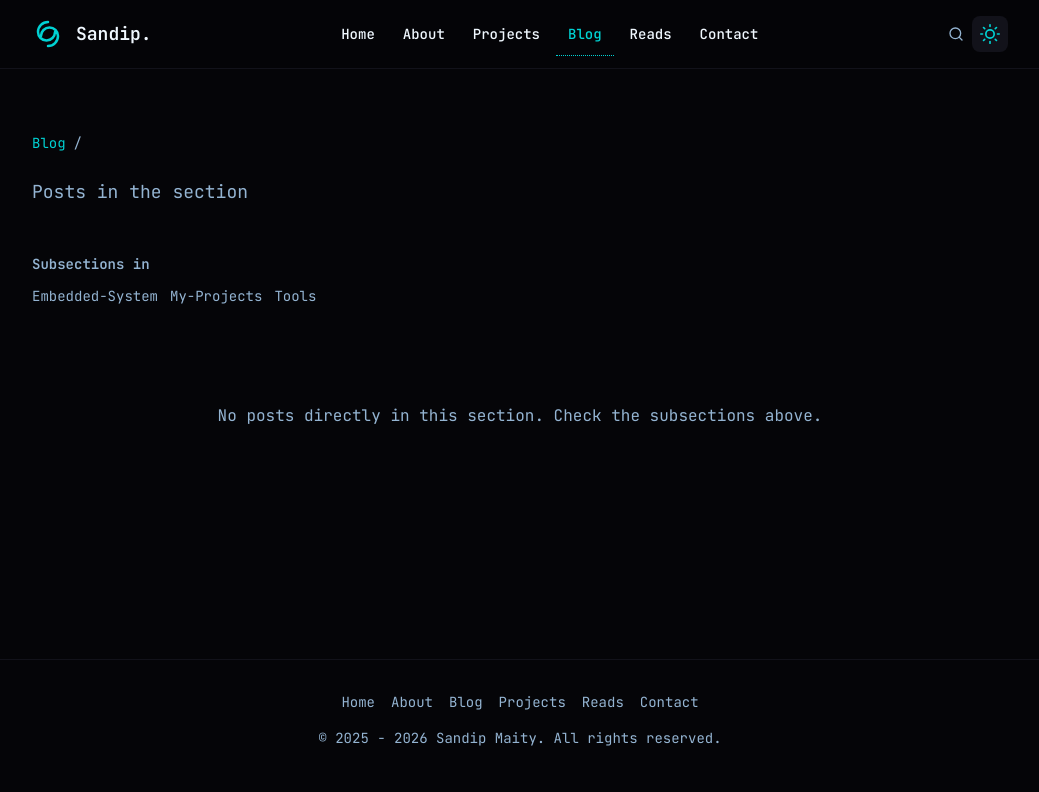
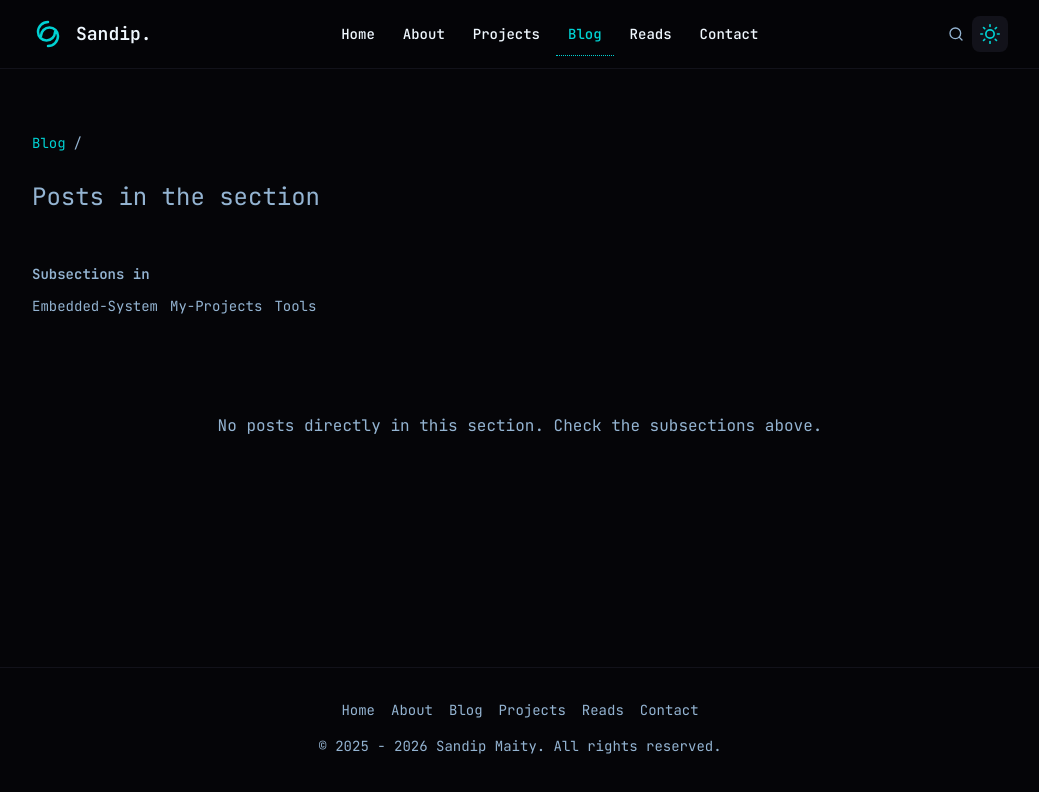
Before and after one commit to iam-sandipmaity/sandip, a Next.js app: page /blog in a window 1280 px wide. Shown: the top 792 px of the page, without its empty margins (120-1159 px from the left). Built offline with nearby package versions, Linux system fonts and the light colour scheme.

Commit message:
Update blog post: increase font sizes, add font-mono to MDX content

```diff
--- a/app/blog/[...slug]/page.tsx
+++ b/app/blog/[...slug]/page.tsx
@@ -103,7 +103,7 @@ export default async function BlogPostPage({ params }: BlogPostPageProps) {
             <article className="max-w-3xl mx-auto px-6 py-16">
                 {/* Breadcrumb Navigation */}
                 <div className="mb-6">
-                    <div className="font-mono flex items-center gap-2 text-sm text-muted">
+                    <div className="font-mono flex items-center gap-2 text-base text-muted">
                         <Link
                             href="/blog"
                             className="hover:text-accent-teal transition-colors"
@@ -130,7 +130,7 @@ export default async function BlogPostPage({ params }: BlogPostPageProps) {
 
                 {/* Post Header */}
                 <header className="mb-12">
-                    <time className="text-sm text-muted font-mono mb-4 block">
+                    <time className="text-base text-muted font-mono mb-4 block">
                         {new Date(post.date).toLocaleDateString('en-US', {
                             year: 'numeric',
                             month: 'long',
@@ -208,7 +208,7 @@ export default async function BlogPostPage({ params }: BlogPostPageProps) {
                     <h1 className="text-4xl font-mono font-bold text-subtle-text mb-4 capitalize">
                         {breadcrumbs[breadcrumbs.length - 1].name}
                     </h1>
-                    <p className="font-mono text-lg text-muted leading-relaxed">
+                    <p className="font-mono text-2xl text-muted leading-relaxed">
                         Posts in the {slugString} section
                     </p>
                 </div>
```
